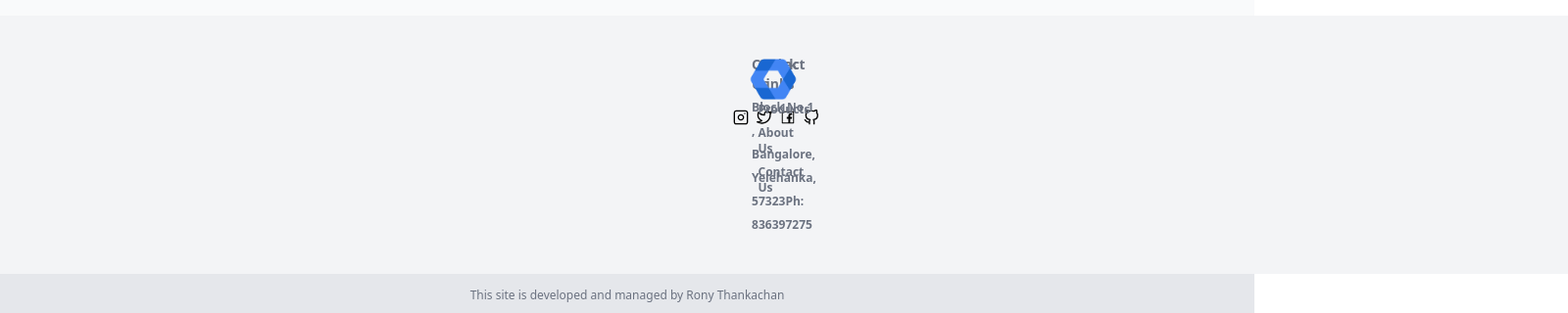
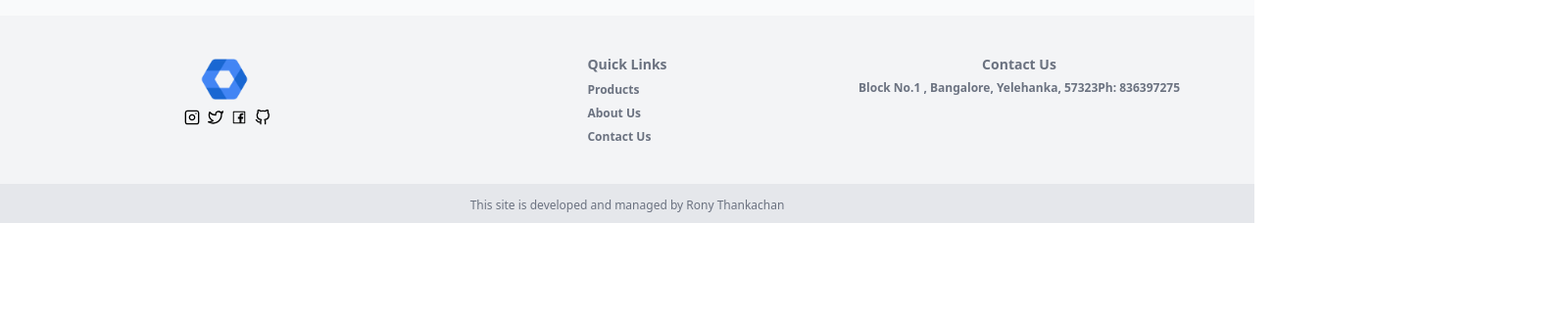
Before and after one commit to ronythankachan/e-commerce-nextjs-client, a Next.js app: page /cart in a window 1280 px wide. Shown: the part 848-1168 px from the top of the page at 98% size, 1600 px wide, since content can reach past the window. After the commit the page ends 1076 px from the top, so only its background shows below. Built offline with nearby package versions, Linux system fonts and the light colour scheme.

Commit message:
footer style updated

```diff
--- a/components/client/Footer.tsx
+++ b/components/client/Footer.tsx
@@ -8,7 +8,7 @@ import { AiOutlineFacebook } from "react-icons/ai";
 const Footer = () => {
   return (
     <section>
-      <div className="grid md:grid-cols-3 bg-gray-100 py-10 px-[800px] justify-items-center">
+      <div className="grid md:grid-cols-3 bg-gray-100 justify-items-center p-10 space-y-8 md:space-y-0">
         <div>
           <Link href="/">
             <a>
@@ -31,7 +31,7 @@ const Footer = () => {
           </div>
         </div>
         <div className="flex flex-col gap-y-2">
-          <h1 className="text-sm font-bold text-gray-500">Quick Links</h1>
+          <h1 className="text-sm font-bold text-gray-500 text-center">Quick Links</h1>
           <Link href="/products">
             <a className="text-xs font-semibold text-gray-500">Products</a>
           </Link>
@@ -43,7 +43,7 @@ const Footer = () => {
           </Link>
         </div>
         <div>
-          <h1 className="text-sm font-bold text-gray-500">Contact Us</h1>
+          <h1 className="text-sm font-bold text-gray-500 text-center">Contact Us</h1>
           <small className="text-xs font-semibold text-gray-500">
             Block No.1 , Bangalore, Yelehanka, 57323
           </small>
```
